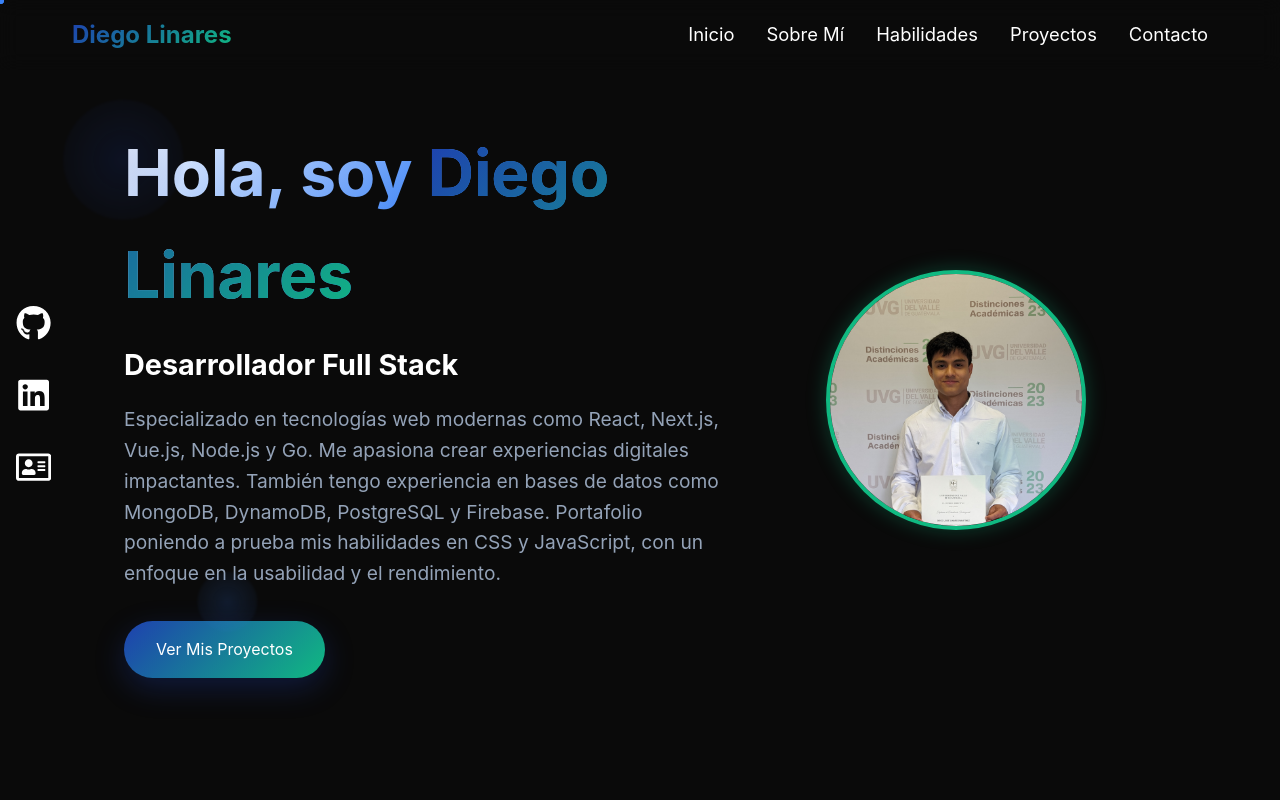
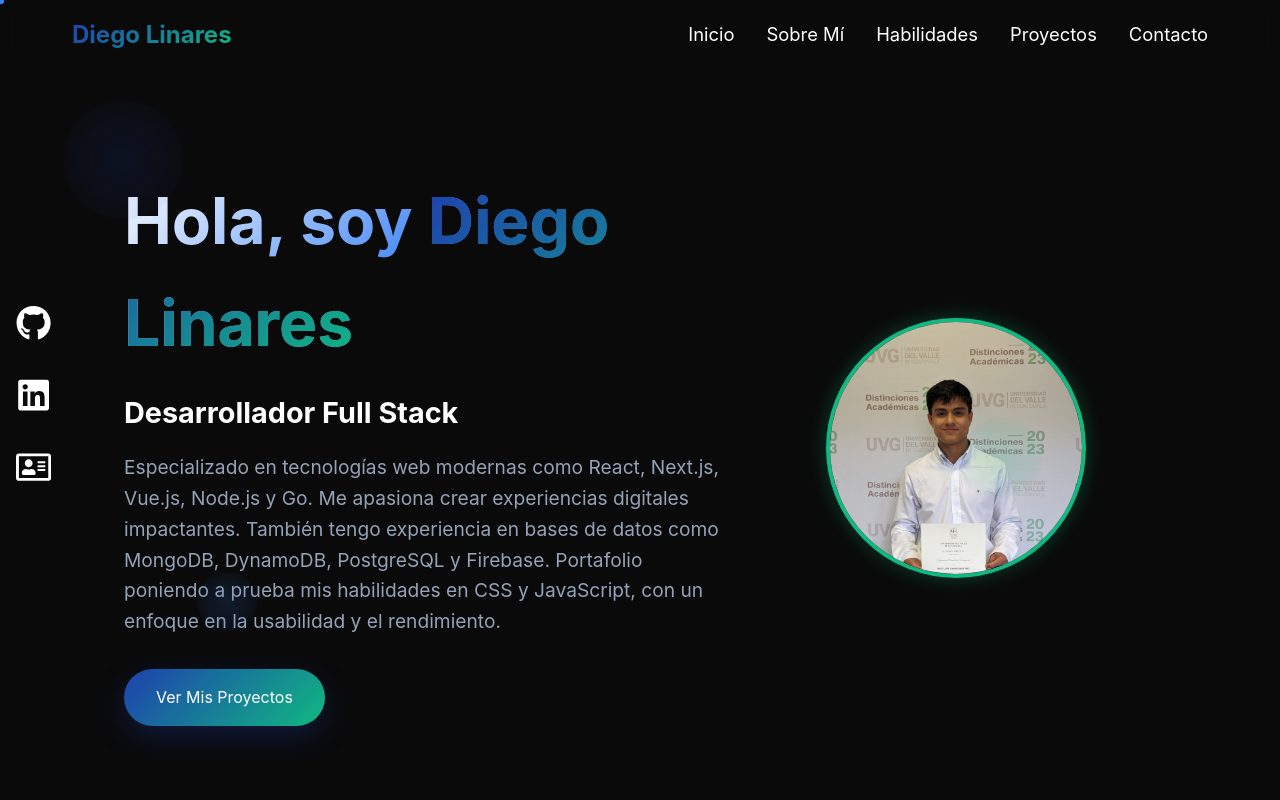
Before and after one commit to DiegoLinares11/miPortafolio, a React (Vite) app: page / in a window 1280 px wide. Shown: the top 800 px of the page. Built offline with nearby package versions, Linux system fonts and the light colour scheme; the HTML template or start-up script is replaced by a standard one.

Commit message:
padding top right and bottom

```diff
--- a/src/index.css
+++ b/src/index.css
@@ -526,13 +526,12 @@
     color: var(--text-secondary);
 }
 .hero {
-  padding-top: 6rem;
+  padding: 6rem 4rem 0 4rem;/*  significa: top 6rem, right 4rem, bottom 0, left 4rem */
   display: flex;
   align-items: center;
   justify-content: center;
   flex-wrap: wrap;
   gap: 2rem;
-  padding: 0 4rem;
   min-height: 100vh;
   text-align: left;
 }
```
